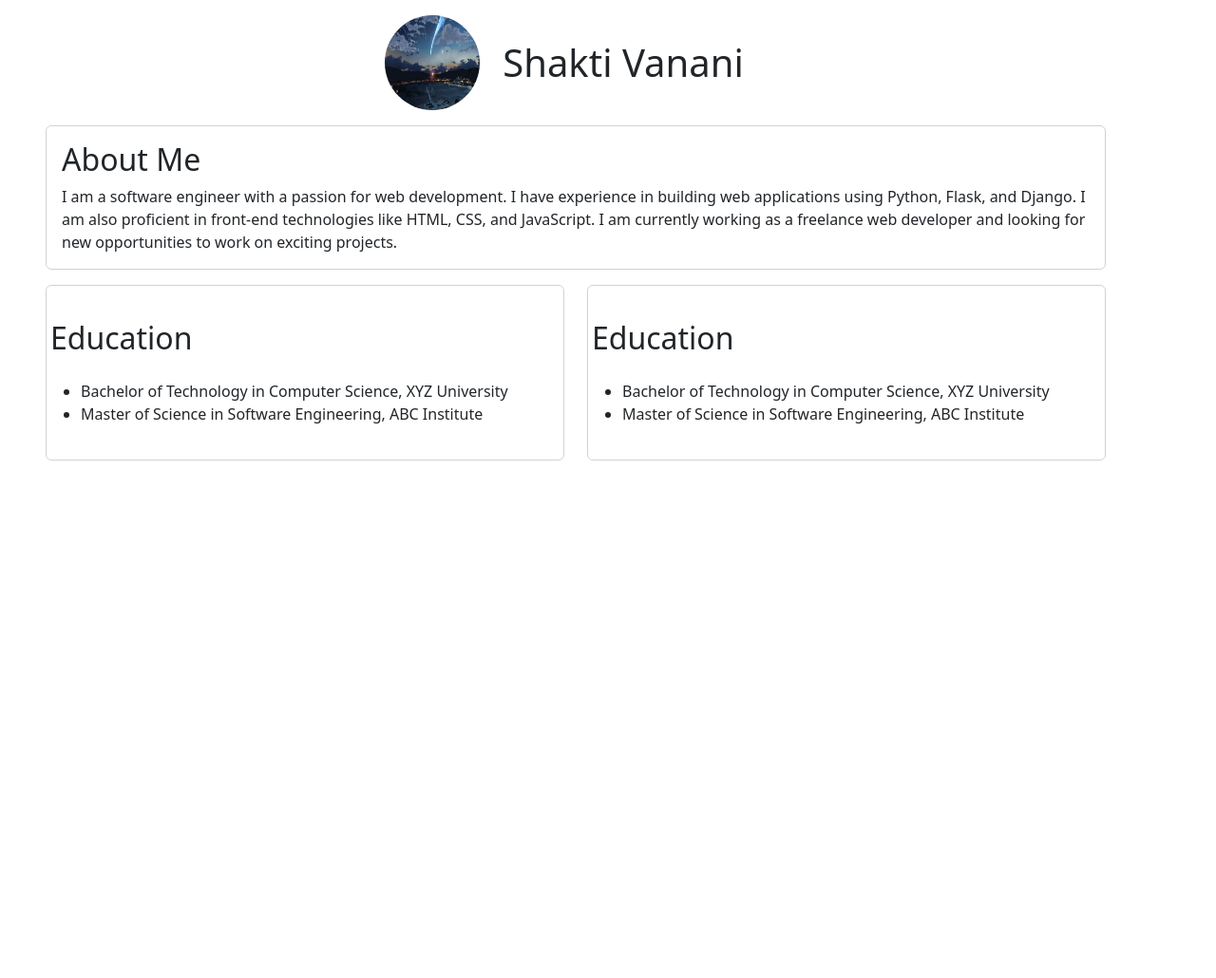
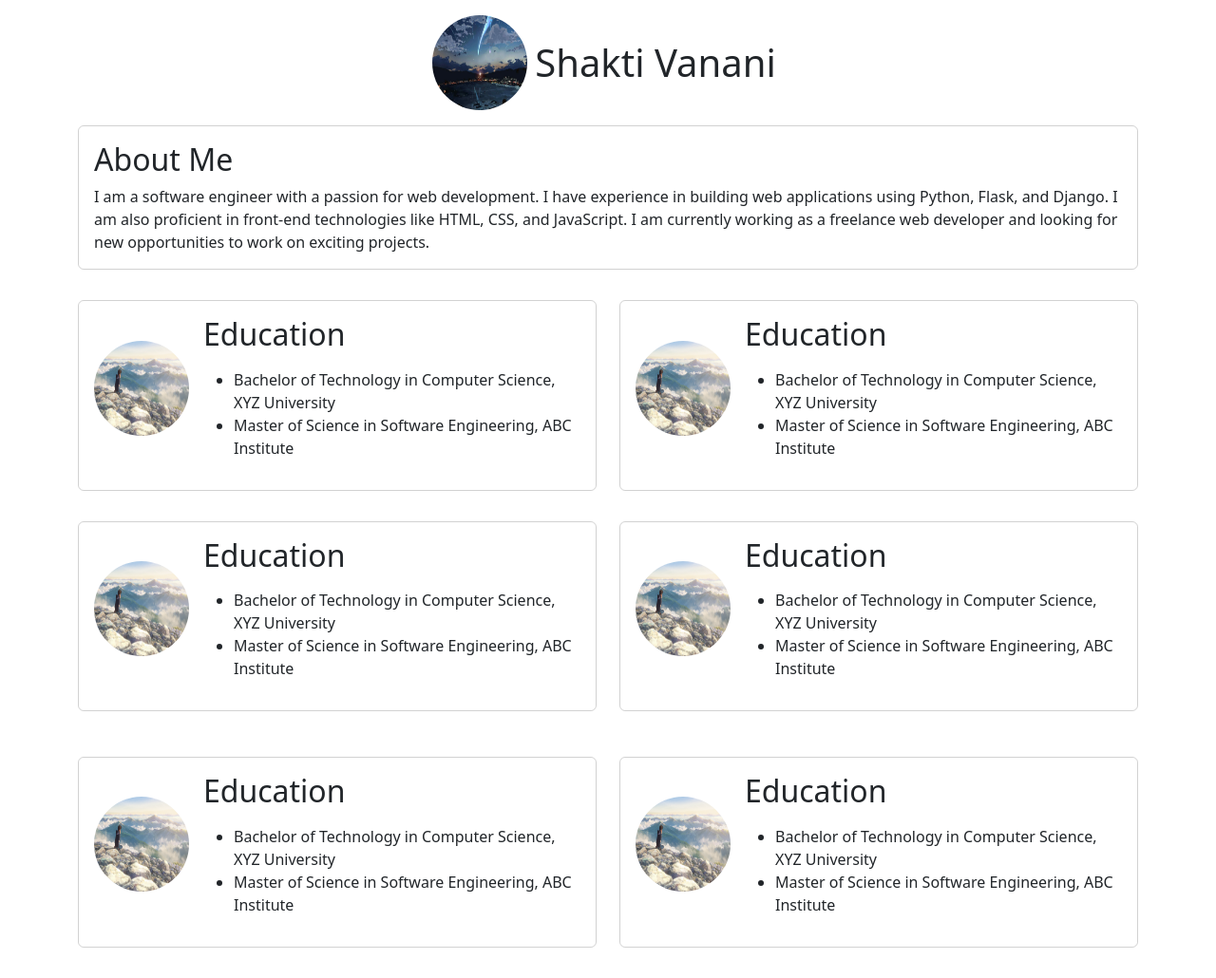
Before and after one commit to shaktivanani/shaktivanani, a Flask app: page / in a window 1280 px wide. Shown: the whole page at 95% size. Before the commit the page ends 485 px from the top, so only its background shows below. Run offline with Flask 3, Linux system fonts and the light colour scheme.

Commit message:
add something

```diff
--- a/templates/base.html
+++ b/templates/base.html
@@ -12,13 +12,13 @@
     integrity="sha384-QWTKZyjpPEjISv5WaRU9OFeRpok6YctnYmDr5pNlyT2bRjXh0JMhjY6hW+ALEwIH" crossorigin="anonymous">
 </head>
 <body >
-  <div  class="container-fluid">
+
 
     {% block body %}
 
 
     {% endblock body %}
-</div>
+
   <script src="https://cdn.jsdelivr.net/npm/bootstrap@5.3.3/dist/js/bootstrap.bundle.min.js"
     integrity="sha384-YvpcrYf0tY3lHB60NNkmXc5s9fDVZLESaAA55NDzOxhy9GkcIdslK1eN7N6jIeHz"
     crossorigin="anonymous"></script>
--- a/templates/index.html
+++ b/templates/index.html
@@ -3,13 +3,13 @@
 {% block body %}
 
 
-<div class="container m-4 mb-3 my-3 d-flex justify-content-center align-items-center">
+<div class="container  mb-3 my-3 d-flex justify-content-center align-items-center">
   <img src="{{ url_for('static', filename='img/img5.jpg') }}" alt="Author Photo" class="rounded-circle"
     style="width: 100px; height: 100px;">
-  <h1 class="text-center m-4 mb-3 my-3 d-flex">Shakti Vanani</h1>
+  <h1 class="text-center m-2 mb-3 my-3 d-flex">Shakti Vanani</h1>
 </div>
 
-<div class="container  m-4 mb-3 my-3 ">
+<div class="container   mb-3 my-3 ">
   <div class="card bg-transparent">
     <div class="card-body">
       <h2 class="card-title">About Me</h2>
@@ -22,34 +22,123 @@
     </div>
   </div>
 </div>
-<div class="container m-4 mb-3 my-3 ">
+
+<div class="container mb-3 my-3 ">
   <div class="row">
-    <div class="col-6 col-sm-12 col-md-6 col-lg-6 mb-3">
-      <div class="card bg-transparent rounded p-1">
-        <div class="card-body "></div>
-        <h2 class="card-title">Education</h2>
-        <p class="card-text">
-        <ul>
-          <li>Bachelor of Technology in Computer Science, XYZ University</li>
-          <li>Master of Science in Software Engineering, ABC Institute</li>
-        </ul>
-        </p>
+
+    <div class="col-6 col-sm-12 col-md-6 mb-3 my-3">
+      <div class="card bg-transparent rounded">
+        <div class="card-body d-flex align-items-center">
+          <img src="{{ url_for('static', filename='img/img1.png') }}" alt="Education Image"
+            class="img-fluid mb-3 rounded-circle" style="width: 100px; height: 100px; margin-right: 15px;">
+          <div>
+            <h2 class="card-title">Education</h2>
+            <p class="card-text">
+            <ul>
+              <li>Bachelor of Technology in Computer Science, XYZ University</li>
+              <li>Master of Science in Software Engineering, ABC Institute</li>
+            </ul>
+            </p>
+          </div>
+        </div>
       </div>
     </div>
-    <div class="col-6 col-sm-12  col-md-6 col-lg-6 mb-3">
-      <div class="card bg-transparent rounded p-1">
-        <div class="card-body"></div>
-        <h2 class="card-title">Education</h2>
-        <p class="card-text">
-        <ul>
-          <li>Bachelor of Technology in Computer Science, XYZ University</li>
-          <li>Master of Science in Software Engineering, ABC Institute</li>
-        </ul>
-        </p>
+
+    <div class="col-6 col-sm-12 col-md-6 mb-3 my-3">
+      <div class="card bg-transparent rounded ">
+        <div class="card-body d-flex align-items-center">
+          <img src="{{ url_for('static', filename='img/img1.png') }}" alt="Education Image"
+            class="img-fluid mb-3 rounded-circle" style="width: 100px; height: 100px; margin-right: 15px;">
+          <div>
+            <h2 class="card-title">Education</h2>
+            <p class="card-text">
+            <ul>
+              <li>Bachelor of Technology in Computer Science, XYZ University</li>
+              <li>Master of Science in Software Engineering, ABC Institute</li>
+            </ul>
+            </p>
+          </div>
+        </div>
+      </div>
+    </div>
+  </div>
+  <div class="row">
+
+    <div class="col-6 col-sm-12 col-md-6 mb-3 my-3">
+      <div class="card bg-transparent rounded">
+        <div class="card-body d-flex align-items-center">
+          <img src="{{ url_for('static', filename='img/img1.png') }}" alt="Education Image"
+            class="img-fluid mb-3 rounded-circle" style="width: 100px; height: 100px; margin-right: 15px;">
+          <div>
+            <h2 class="card-title">Education</h2>
+            <p class="card-text">
+            <ul>
+              <li>Bachelor of Technology in Computer Science, XYZ University</li>
+              <li>Master of Science in Software Engineering, ABC Institute</li>
+            </ul>
+            </p>
+          </div>
+        </div>
+      </div>
+    </div>
+
+    <div class="col-6 col-sm-12 col-md-6 mb-3 my-3">
+      <div class="card bg-transparent rounded ">
+        <div class="card-body d-flex align-items-center">
+          <img src="{{ url_for('static', filename='img/img1.png') }}" alt="Education Image"
+            class="img-fluid mb-3 rounded-circle" style="width: 100px; height: 100px; margin-right: 15px;">
+          <div>
+            <h2 class="card-title">Education</h2>
+            <p class="card-text">
+            <ul>
+              <li>Bachelor of Technology in Computer Science, XYZ University</li>
+              <li>Master of Science in Software Engineering, ABC Institute</li>
+            </ul>
+            </p>
+          </div>
+        </div>
       </div>
     </div>
   </div>
 </div>
+<div class="container mb-3 my-3 ">
+  <div class="row">
+    <div class="col-6 col-sm-12 col-md-6 mb-3 my-3">
+      <div class="card bg-transparent rounded">
+        <div class="card-body d-flex align-items-center">
+          <img src="{{ url_for('static', filename='img/img1.png') }}" alt="Education Image"
+            class="img-fluid mb-3 rounded-circle" style="width: 100px; height: 100px; margin-right: 15px;">
+          <div>
+            <h2 class="card-title">Education</h2>
+            <p class="card-text">
+            <ul>
+              <li>Bachelor of Technology in Computer Science, XYZ University</li>
+              <li>Master of Science in Software Engineering, ABC Institute</li>
+            </ul>
+            </p>
+          </div>
+        </div>
+      </div>
+    </div>
+    <div class="col-6 col-sm-12 col-md-6 mb-3 my-3">
+      <div class="card bg-transparent rounded ">
+        <div class="card-body d-flex align-items-center">
+          <img src="{{ url_for('static', filename='img/img1.png') }}" alt="Education Image"
+            class="img-fluid mb-3 rounded-circle" style="width: 100px; height: 100px; margin-right: 15px;">
+          <div>
+            <h2 class="card-title">Education</h2>
+            <p class="card-text">
+            <ul>
+              <li>Bachelor of Technology in Computer Science, XYZ University</li>
+              <li>Master of Science in Software Engineering, ABC Institute</li>
+            </ul>
+            </p>
+          </div>
+        </div>
+      </div>
+    </div>
+  </div>
+  </div>
 
 
 
```
